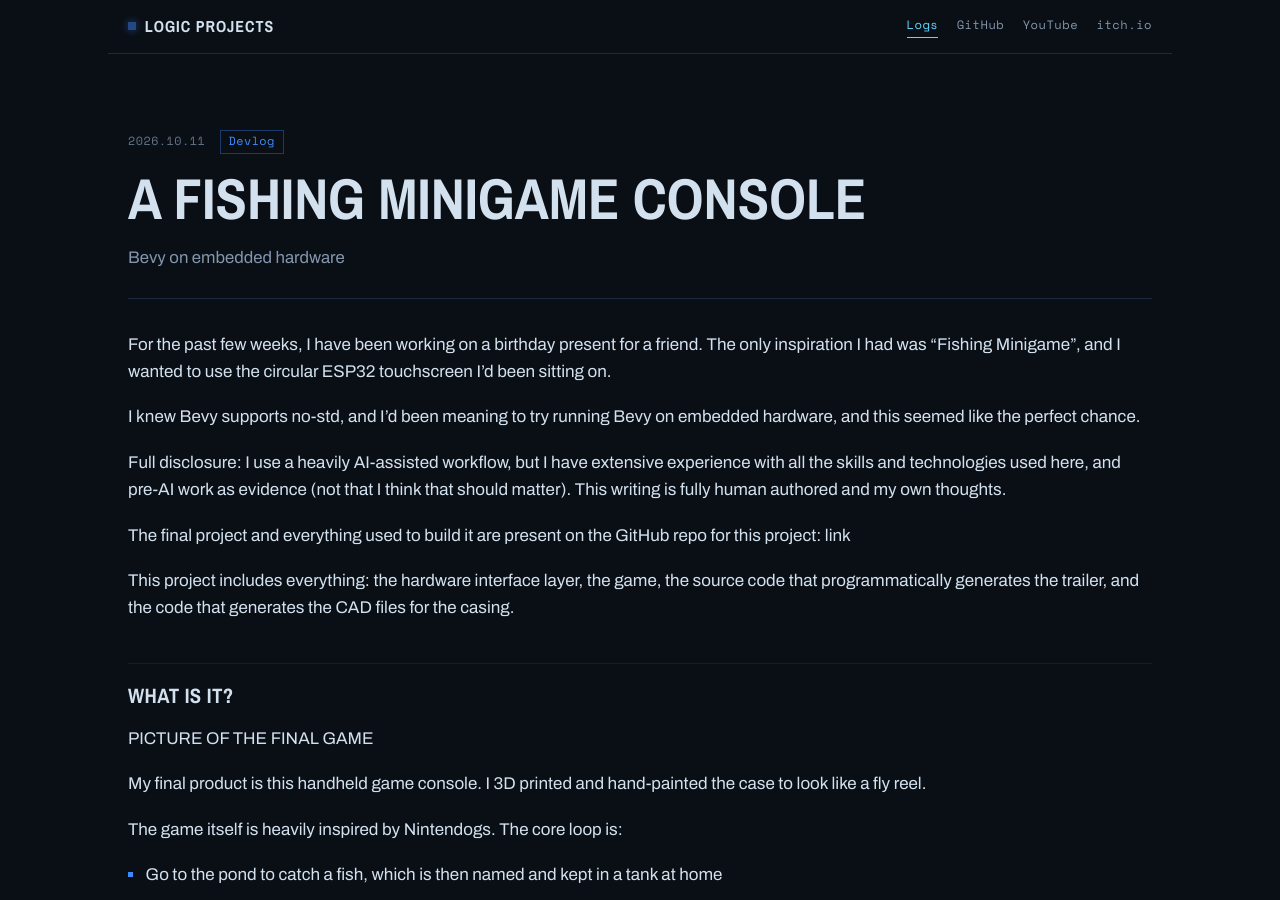
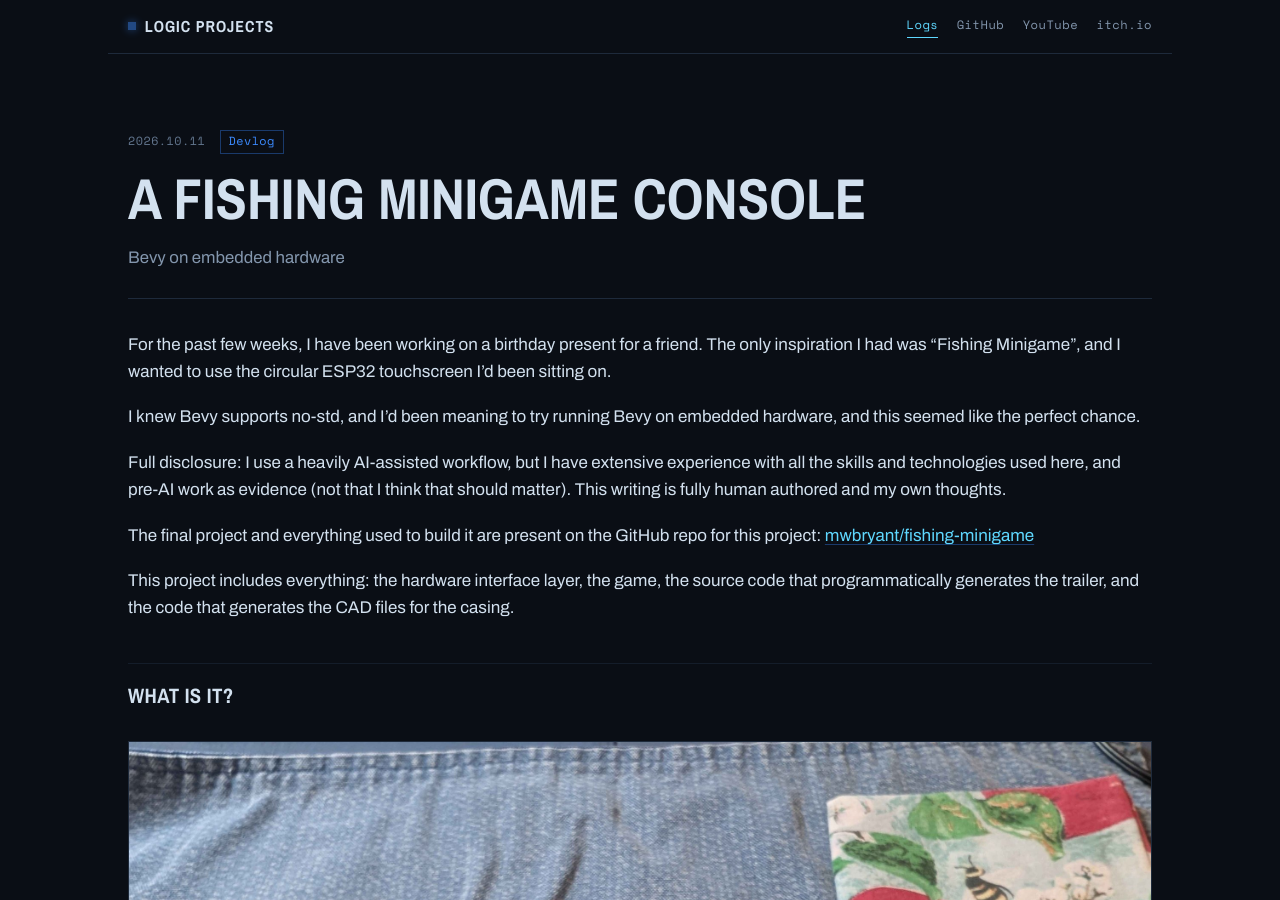
Before and after one commit to mwbryant/logicprojects-website, a Jekyll site: the page built from _posts/2026-10-11-logic-orbit.md, in a window 1280 px wide and 900 px high. Built offline with Jekyll 4.4.1, drawn with Linux system fonts in a browser that asks for light colours; some of the changed text lies outside the part shown.

Commit message:
Fishing Minigame post: the repo link and the two photos
The post links github.com/mwbryant/fishing-minigame and shows the finished console and the
failed prints in place of their placeholders. Devlog beat 7.

Co-Authored-By: Claude Opus 5.5 (1M context) <noreply@anthropic.com>

```diff
--- a/_posts/2026-10-11-logic-orbit.md
+++ b/_posts/2026-10-11-logic-orbit.md
@@ -12,13 +12,13 @@ I knew Bevy supports no-std, and I'd been meaning to try running Bevy on embedde
 
 Full disclosure: I use a heavily AI-assisted workflow, but I have extensive experience with all the skills and technologies used here, and pre-AI work as evidence (not that I think that should matter). This writing is fully human authored and my own thoughts.
 
-The final project and everything used to build it are present on the GitHub repo for this project: link
+The final project and everything used to build it are present on the GitHub repo for this project: [mwbryant/fishing-minigame](https://github.com/mwbryant/fishing-minigame)
 
 This project includes everything: the hardware interface layer, the game, the source code that programmatically generates the trailer, and the code that generates the CAD files for the casing.
 
 ## What is it?
 
-PICTURE OF THE FINAL GAME
+![The finished console in hand, showing the town](/assets/img/logic-orbit/final-game.jpg)
 
 My final product is this handheld game console. I 3D printed and hand-painted the case to look like a fly reel.
 
@@ -71,7 +71,7 @@ I did spend most of my hours iterating on prints for the device and painting it,
 
 ![How the case was made](/assets/img/logic-orbit/case.png)
 
-PICTURE OF THE FAILED PRINTS
+![Three failed test prints of the case](/assets/img/logic-orbit/failed-prints.jpg)
 
 ## Other novelties/thoughts
 
```
Also changed, not shown: devlog/beats.md (+10 -0 lines), assets/img/logic-orbit/failed-prints.jpg (added), assets/img/logic-orbit/final-game.jpg (added).
